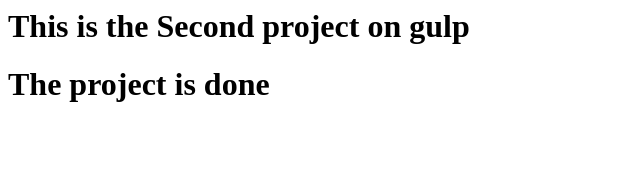
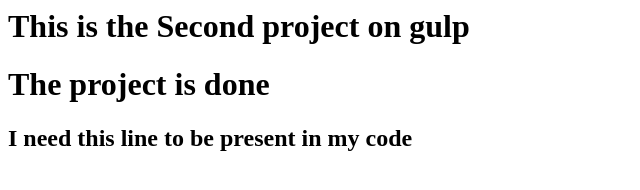
Before and after one commit to kumaranish8888/gulprepo, a website: page index.html in a window 1280 px wide. Shown: the whole page, without its empty margins (0-640 px from the left). Drawn offline with Linux system fonts and the light colour scheme.

Commit message:
Harsha changing files

```diff
--- a/index.html
+++ b/index.html
@@ -7,5 +7,6 @@
 
     <h1>This is the Second project on gulp</h1>
         <h1>The project is done </h1>
+        <h2>I need this line to be present in my code</h2>
     </body>
 </html>
```
